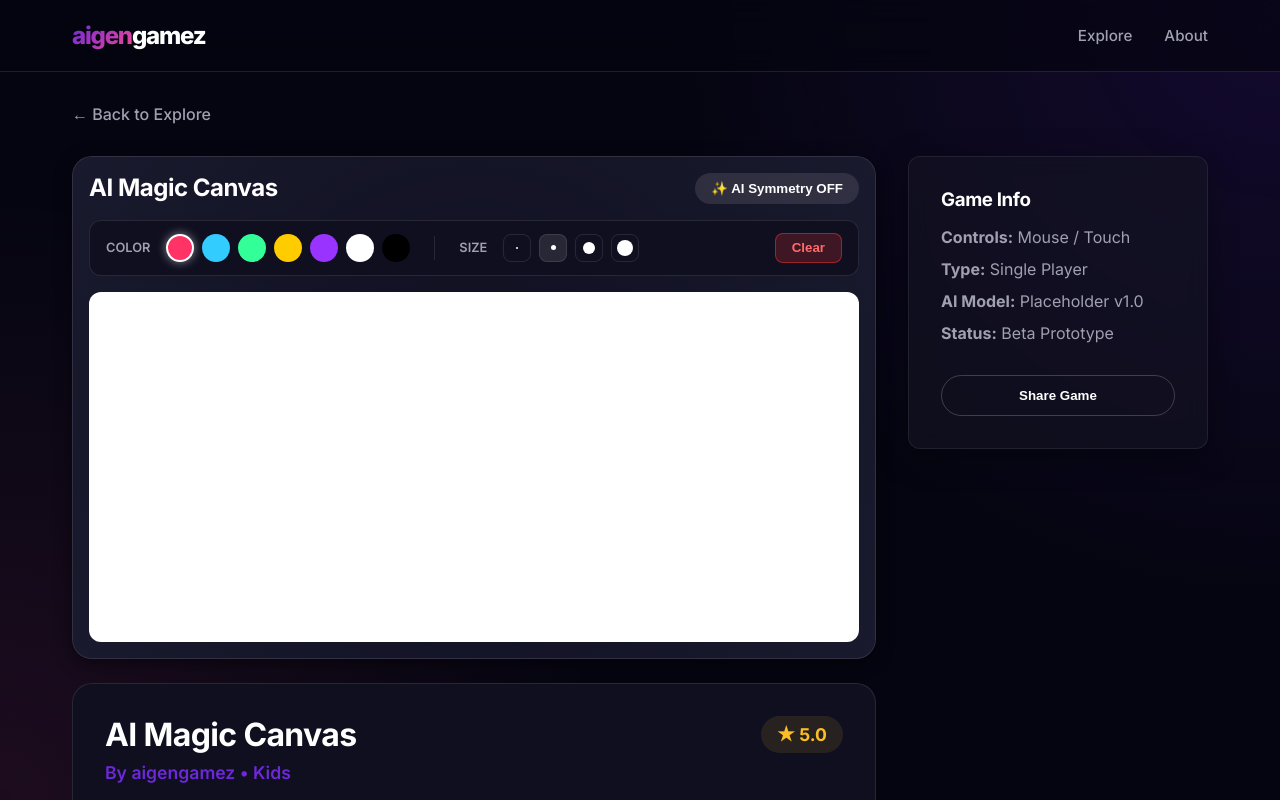
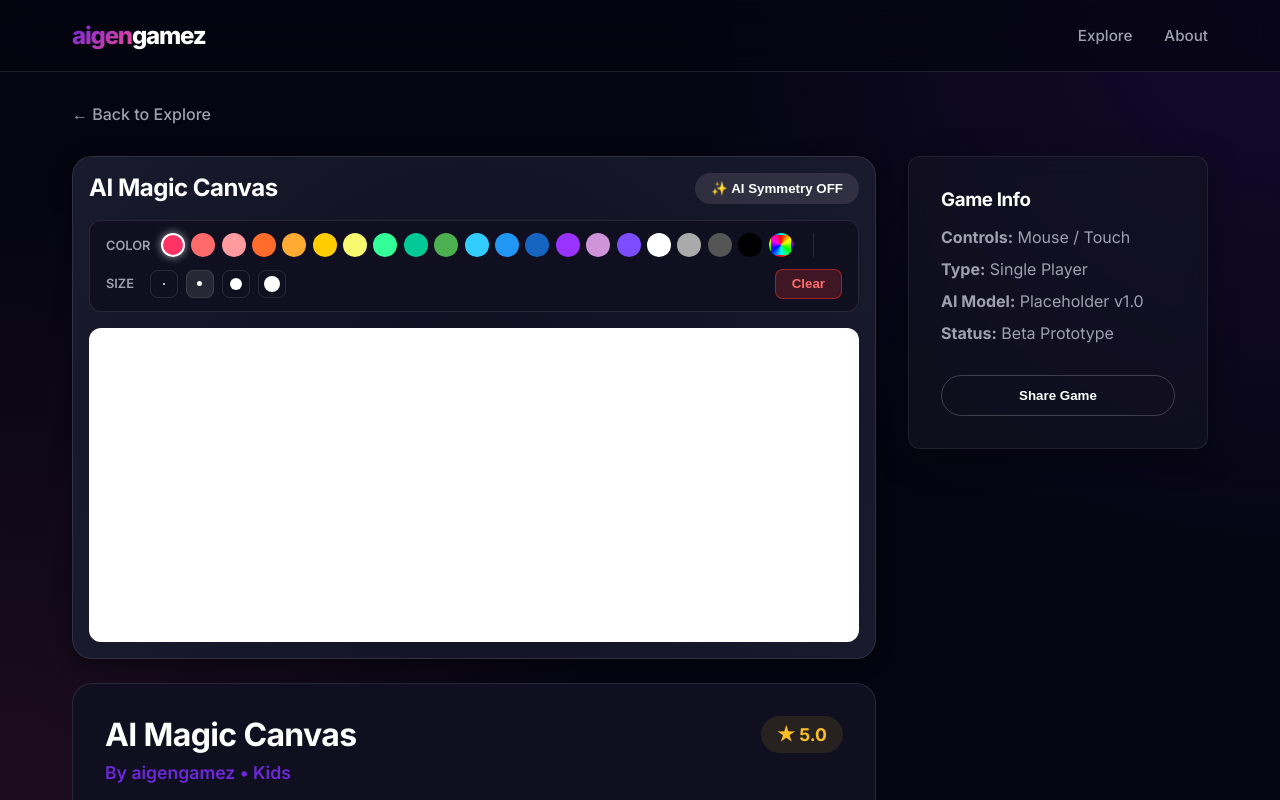
Before and after one commit to gefena/aigengamez, a Next.js app: page /games/ai-canvas in a window 1280 px wide. Shown: the top 800 px of the page. Built offline with nearby package versions, Linux system fonts and the light colour scheme.

Commit message:
feat: expand canvas colour palette to 20 swatches + custom colour picker

```diff
--- a/src/app/games/[id]/page.tsx
+++ b/src/app/games/[id]/page.tsx
@@ -327,7 +327,22 @@ function AICanvasGame({ title }: { title: string }) {
     }
   };
 
-  const colors = ["#ff3366", "#33ccff", "#33ff99", "#ffcc00", "#9933ff", "#ffffff", "#000000"];
+  const colors = [
+    // Reds / pinks
+    "#ff3366", "#ff6b6b", "#ff9a9e",
+    // Oranges
+    "#ff6b2b", "#ffaa33",
+    // Yellows
+    "#ffcc00", "#f9f871",
+    // Greens
+    "#33ff99", "#00c896", "#4caf50",
+    // Blues
+    "#33ccff", "#2196f3", "#1565c0",
+    // Purples / violets
+    "#9933ff", "#ce93d8", "#7c4dff",
+    // Neutrals
+    "#ffffff", "#aaaaaa", "#555555", "#000000",
+  ];
 
   return (
     <div className={styles.gameInner} style={{ padding: '1rem', display: 'flex', flexDirection: 'column', height: '100%', width: '100%', gap: '1rem' }}>
@@ -357,18 +372,37 @@ function AICanvasGame({ title }: { title: string }) {
       </div>
 
       {/* Horizontal Toolbar */}
-      <div style={{ display: 'flex', gap: '1rem', background: 'var(--bg-secondary)', padding: '0.75rem 1rem', borderRadius: 'var(--radius-md)', border: '1px solid var(--border-color)', alignItems: 'center', flexWrap: 'wrap', width: '100%' }}>
-        <div style={{ display: 'flex', alignItems: 'center', gap: '0.5rem' }}>
-          <span style={{ fontSize: '0.8rem', color: 'var(--text-secondary)', fontWeight: 600, textTransform: 'uppercase', marginRight: '0.5rem' }}>Color</span>
+      <div style={{ display: 'flex', gap: '0.75rem', background: 'var(--bg-secondary)', padding: '0.75rem 1rem', borderRadius: 'var(--radius-md)', border: '1px solid var(--border-color)', alignItems: 'center', flexWrap: 'wrap', width: '100%', boxSizing: 'border-box' }}>
+        <div style={{ display: 'flex', alignItems: 'center', gap: '0.4rem', flexWrap: 'wrap' }}>
+          <span style={{ fontSize: '0.8rem', color: 'var(--text-secondary)', fontWeight: 600, textTransform: 'uppercase', marginRight: '0.25rem' }}>Color</span>
           {colors.map(c => (
             <button
               key={c}
               onClick={() => setColor(c)}
               style={{
-                width: '28px', height: '28px', borderRadius: '50%', backgroundColor: c, border: color === c ? '2px solid white' : '2px solid transparent', cursor: 'pointer', boxShadow: color === c ? '0 0 10px rgba(255,255,255,0.5)' : 'none'
+                width: '24px', height: '24px', borderRadius: '50%', backgroundColor: c, border: color === c ? '2px solid white' : '2px solid transparent', cursor: 'pointer', boxShadow: color === c ? '0 0 8px rgba(255,255,255,0.6)' : 'none', flexShrink: 0
               }}
             />
           ))}
+          {/* Custom colour picker */}
+          <label
+            title="Custom colour"
+            style={{
+              width: '24px', height: '24px', borderRadius: '50%',
+              background: 'conic-gradient(red, yellow, lime, cyan, blue, magenta, red)',
+              border: '2px solid transparent', cursor: 'pointer', flexShrink: 0,
+              display: 'flex', alignItems: 'center', justifyContent: 'center', overflow: 'hidden',
+              boxShadow: !colors.includes(color) ? '0 0 8px rgba(255,255,255,0.6)' : 'none',
+              outline: !colors.includes(color) ? '2px solid white' : 'none',
+            }}
+          >
+            <input
+              type="color"
+              value={color}
+              onChange={e => setColor(e.target.value)}
+              style={{ opacity: 0, position: 'absolute', width: 0, height: 0 }}
+            />
+          </label>
         </div>
 
         <div style={{ width: '1px', height: '24px', background: 'var(--border-color)', margin: '0 0.5rem' }} />
```
